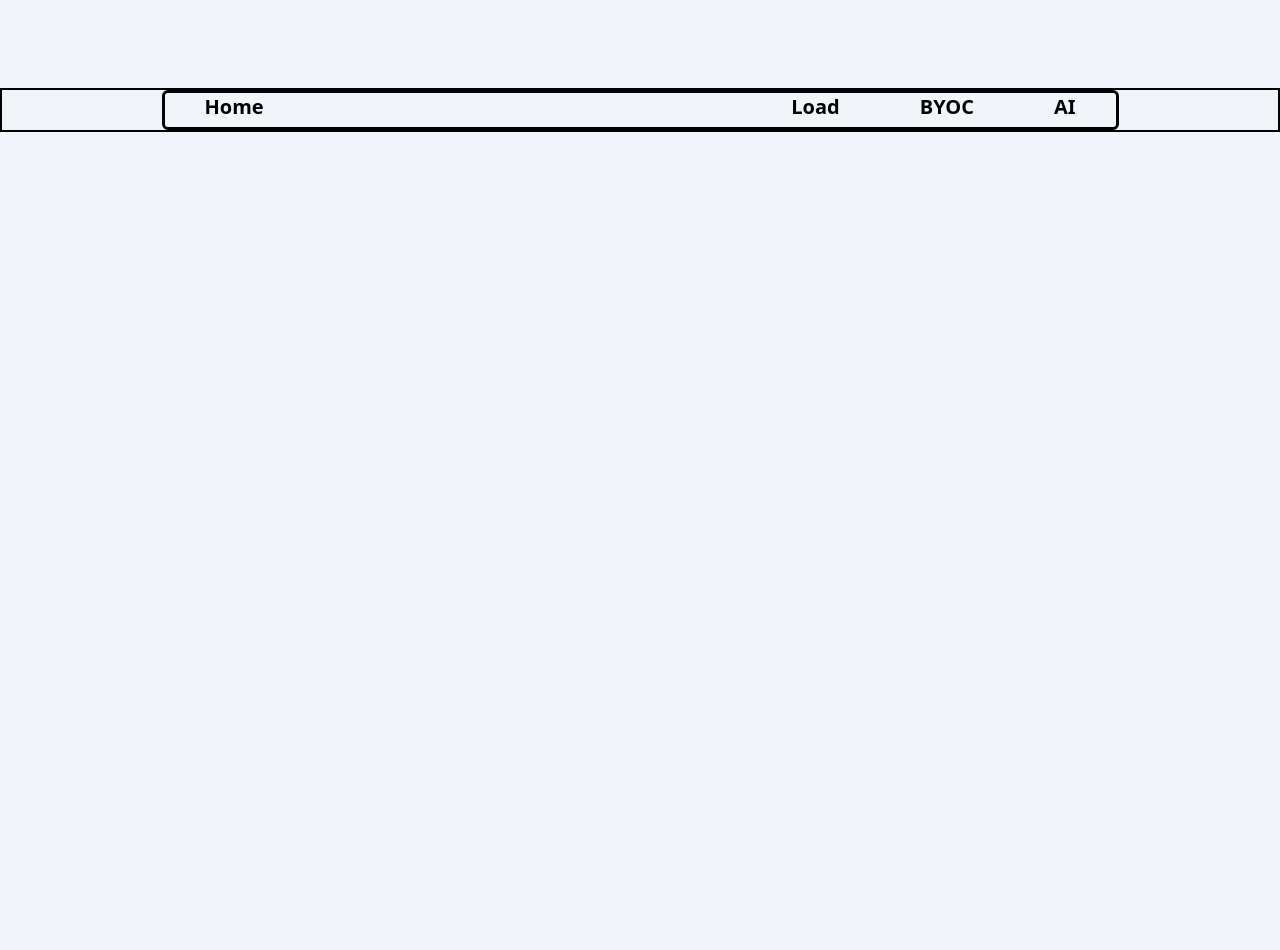
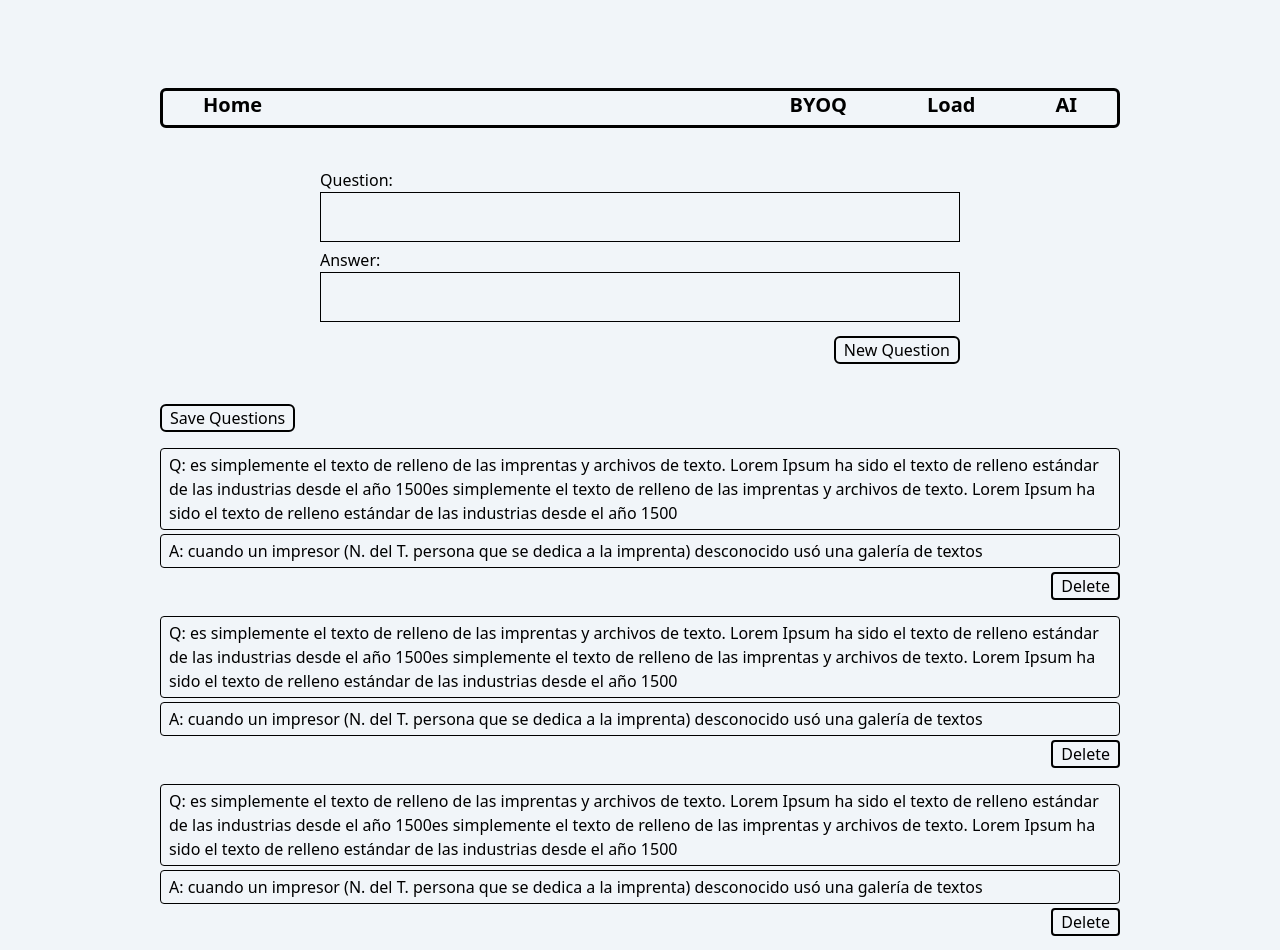
Before and after one commit to ChavezJuanC/IndexCardsWebApp, a React (Vite) app: page /edit-cards/home in a window 1280 px wide. Shown: the top 950 px of the page. Before the commit the page ends 800 px from the top, so only its background shows below. Built offline with nearby package versions, Linux system fonts and the light colour scheme.

Commit message:
Implemented Card Creator Route + Question Card Component.. + Question Creation Form

```diff
--- a/src/assets/Components/CardEditorHomeComponents/CardEditorTopMenu.tsx
+++ b/src/assets/Components/CardEditorHomeComponents/CardEditorTopMenu.tsx
@@ -14,10 +14,10 @@ function CardEditorTopMenu() {
                 </div>
                 <div className="flex flex-row justify-between">
                     <div className="hover:cursor-pointer mx-10 text-xl font-semibold">
-                        Load
+                        BYOQ
                     </div>
                     <div className="hover:cursor-pointer mx-10 text-xl font-semibold">
-                        BYOC
+                        Load
                     </div>
                     <div className="hover:cursor-pointer mx-10 text-xl font-semibold">
                         AI
--- a/src/assets/Components/CardEditorHomeComponents/CardLogs.tsx
+++ b/src/assets/Components/CardEditorHomeComponents/CardLogs.tsx
@@ -1,5 +1,42 @@
+import QuestionAnswerPair from "./QuestionAnswerPair";
+
 function CardLogs() {
-    return <div></div>;
+    return (
+        <div>
+            <div className="">
+                <button className="border-2 rounded-md px-2">
+                    Save Questions
+                </button>
+            </div>
+            {/* Place holder*/}
+            <div>
+                <QuestionAnswerPair
+                    question="es simplemente el texto de relleno de las imprentas y archivos de texto. Lorem Ipsum ha sido el texto de relleno estándar de las industrias desde el año 1500es simplemente el texto de relleno de las imprentas y archivos de texto. Lorem Ipsum ha sido el texto de relleno estándar de las industrias desde el año 1500"
+                    answer="cuando un impresor (N. del T. persona que se dedica a la imprenta) desconocido usó una galería de textos"
+                />
+                <QuestionAnswerPair
+                    question="es simplemente el texto de relleno de las imprentas y archivos de texto. Lorem Ipsum ha sido el texto de relleno estándar de las industrias desde el año 1500es simplemente el texto de relleno de las imprentas y archivos de texto. Lorem Ipsum ha sido el texto de relleno estándar de las industrias desde el año 1500"
+                    answer="cuando un impresor (N. del T. persona que se dedica a la imprenta) desconocido usó una galería de textos"
+                />
+                <QuestionAnswerPair
+                    question="es simplemente el texto de relleno de las imprentas y archivos de texto. Lorem Ipsum ha sido el texto de relleno estándar de las industrias desde el año 1500es simplemente el texto de relleno de las imprentas y archivos de texto. Lorem Ipsum ha sido el texto de relleno estándar de las industrias desde el año 1500"
+                    answer="cuando un impresor (N. del T. persona que se dedica a la imprenta) desconocido usó una galería de textos"
+                />
+                <QuestionAnswerPair
+                    question="es simplemente el texto de relleno de las imprentas y archivos de texto. Lorem Ipsum ha sido el texto de relleno estándar de las industrias desde el año 1500es simplemente el texto de relleno de las imprentas y archivos de texto. Lorem Ipsum ha sido el texto de relleno estándar de las industrias desde el año 1500"
+                    answer="cuando un impresor (N. del T. persona que se dedica a la imprenta) desconocido usó una galería de textos"
+                />
+                <QuestionAnswerPair
+                    question="es simplemente el texto de relleno de las imprentas y archivos de texto. Lorem Ipsum ha sido el texto de relleno estándar de las industrias desde el año 1500es simplemente el texto de relleno de las imprentas y archivos de texto. Lorem Ipsum ha sido el texto de relleno estándar de las industrias desde el año 1500"
+                    answer="cuando un impresor (N. del T. persona que se dedica a la imprenta) desconocido usó una galería de textos"
+                />{" "}
+                <QuestionAnswerPair
+                    question="es simplemente el texto de relleno de las imprentas y archivos de texto. Lorem Ipsum ha sido el texto de relleno estándar de las industrias desde el año 1500es simplemente el texto de relleno de las imprentas y archivos de texto. Lorem Ipsum ha sido el texto de relleno estándar de las industrias desde el año 1500"
+                    answer="cuando un impresor (N. del T. persona que se dedica a la imprenta) desconocido usó una galería de textos"
+                />
+            </div>
+        </div>
+    );
 }
 
 export default CardLogs;
--- a/src/assets/Components/CardEditorHomeComponents/NewCardForm.tsx
+++ b/src/assets/Components/CardEditorHomeComponents/NewCardForm.tsx
@@ -1,5 +1,66 @@
-function NewCardForm() {
-    return <div></div>;
-}
+import React, { useState } from "react";
+
+// Define the type for the form data
+type FormData = {
+    questionField: string;
+    answerField: string;
+};
+
+const NewCardForm: React.FC = () => {
+    const [formData, setFormData] = useState<FormData>({
+        questionField: "",
+        answerField: "",
+    });
+
+    const handletextareaChange = (
+        e: React.ChangeEvent<HTMLTextAreaElement>
+    ) => {
+        const { name, value } = e.target;
+        setFormData({
+            ...formData,
+            [name]: value,
+        });
+    };
+
+    // Handle form submission
+    const handleSubmit = (e: React.FormEvent<HTMLFormElement>) => {
+        e.preventDefault();
+        console.log("Form Data Submitted:", formData);
+    };
+
+    return (
+        <form onSubmit={handleSubmit}>
+            <div>
+                <label htmlFor="questionField">Question:</label>
+                <textarea
+                    id="questionField"
+                    name="questionField"
+                    value={formData.questionField}
+                    onChange={handletextareaChange}
+                    className="border-1 border-black w-full resize-none"
+                    rows={2}
+                    required
+                />
+            </div>
+            <div>
+                <label htmlFor="answerField">Answer:</label>
+                <textarea
+                    id="answerField"
+                    name="answerField"
+                    value={formData.answerField}
+                    onChange={handletextareaChange}
+                    className="border-1 border-black w-full resize-none"
+                    rows={2}
+                    required
+                />
+            </div>
+            <div className="flex justify-end mt-2">
+                <button type="submit" className="border-2 rounded-md px-2">
+                    New Question
+                </button>
+            </div>
+        </form>
+    );
+};
 
 export default NewCardForm;
--- /dev/null
+++ b/src/assets/Components/CardEditorHomeComponents/QuestionAnswerPair.tsx
@@ -0,0 +1,23 @@
+interface QuestionAnswer {
+    question: string;
+    answer: string;
+}
+
+function QuestionAnswerPair({ question, answer }: QuestionAnswer) {
+    return (
+        <div className="my-4">
+            <div className="border-1 rounded-sm my-1 px-2 py-1">
+                Q: {question}
+            </div>
+            <div className="border-1 rounded-sm my-1 px-2 py-1">
+                A: {answer}
+            </div>
+            {/*Delete button logic pending!!*/}
+            <div className="flex justify-end">
+                <button className="border-2 px-2 rounded-sm">Delete</button>
+            </div>
+        </div>
+    );
+}
+
+export default QuestionAnswerPair;
--- a/src/assets/MainRoutes/CardEditorHome.tsx
+++ b/src/assets/MainRoutes/CardEditorHome.tsx
@@ -1,12 +1,21 @@
 import CardEditorTopMenu from "../Components/CardEditorHomeComponents/CardEditorTopMenu";
+import CardLogs from "../Components/CardEditorHomeComponents/CardLogs";
+import NewCardForm from "../Components/CardEditorHomeComponents/NewCardForm";
 
 function CardEditorHome() {
     return (
         <>
-            <div className="hidden xl:flex flex-col mt-22 h-full border-2 border-black">
+            <div className="hidden xl:flex flex-col mt-22 h-full">
                 <div className="mx-auto w-3/4">
                     <CardEditorTopMenu />
                 </div>
+                <div className="mx-auto w-1/2 mt-10">
+                    <NewCardForm />
+                </div>
+                <div className="mt-10 mx-auto w-3/4">
+                    <CardLogs />
+                </div>
+                <div className="h-12">{/*Spacer */}</div>
             </div>
             <div className="block xl:hidden">Please Extend Browser Size</div>
         </>
@@ -14,3 +23,13 @@ function CardEditorHome() {
 }
 
 export default CardEditorHome;
+
+/*
+NEXT STEPS
+
+-create routing for BYOQ , LOAD and AI..
+-start implementing actual question creation and write to local file (temp)???
+-use local file to populate question cards
+-load questions from saved file....
+
+*/
```
